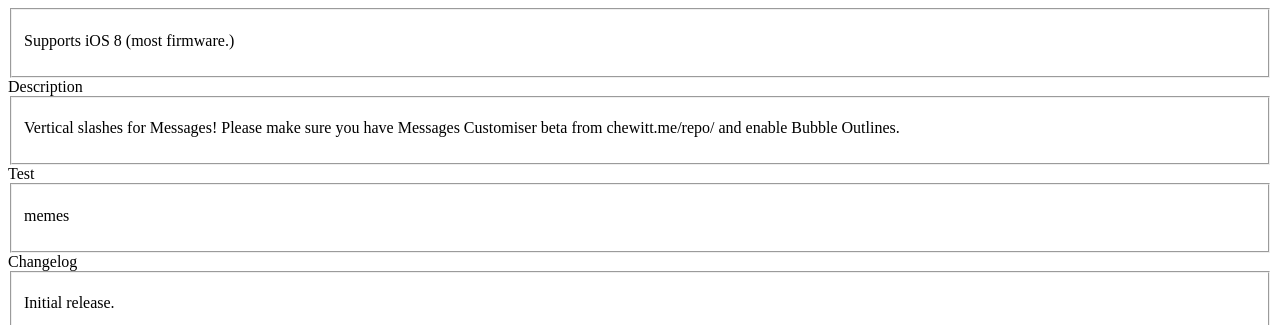
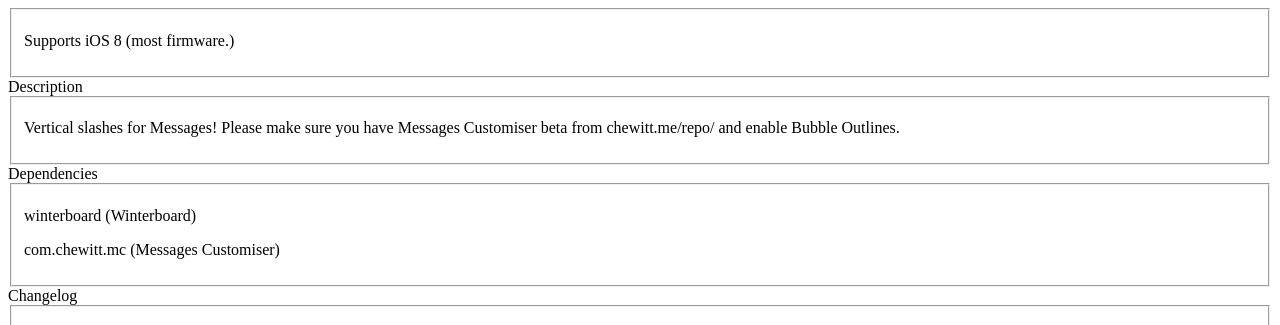
Before and after one commit to Decimation/Cydia-GitHub-Template, a plain HTML site: page Depic/slashes/index.html in a window 1280 px wide. Shown: the top 325 px of the page. Drawn offline with Linux system fonts and the light colour scheme; a script that the page names is missing.

Commit message:
HTML improvements

```diff
--- a/Depic/slashes/index.html
+++ b/Depic/slashes/index.html
@@ -29,9 +29,10 @@
             </div>
         </fieldset>
 
-    <label>Test</label>
+    <label>Dependencies</label>
         <fieldset>
-            <a><div><div><label><p>memes</p></label></div></div></a>
+            <a><div><div><label><p>winterboard (Winterboard)</p></label></div></div></a>
+			<a><div><div><label><p>com.chewitt.mc (Messages Customiser)</p></label></div></div></a>
         </fieldset>
 
     <label>Changelog</label>
@@ -47,6 +48,6 @@
 
 </panel>
 <!-- <script src="http://beta.tmnlsthrn.com/css/iosver.js" async></script> -->
-<script src="/assets/js/iosver.js" async></script>
+<script src="assets//js/iosver.js" async></script>
 </body>
 </html>
```
